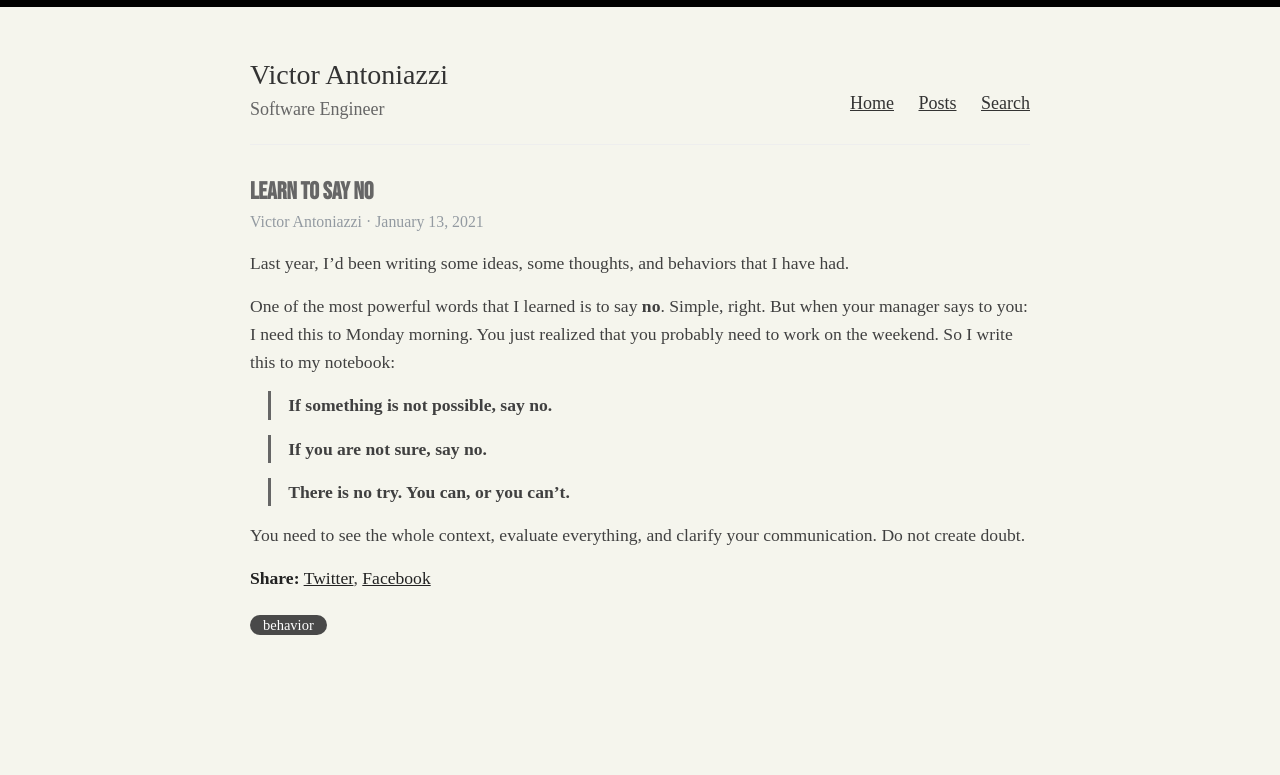
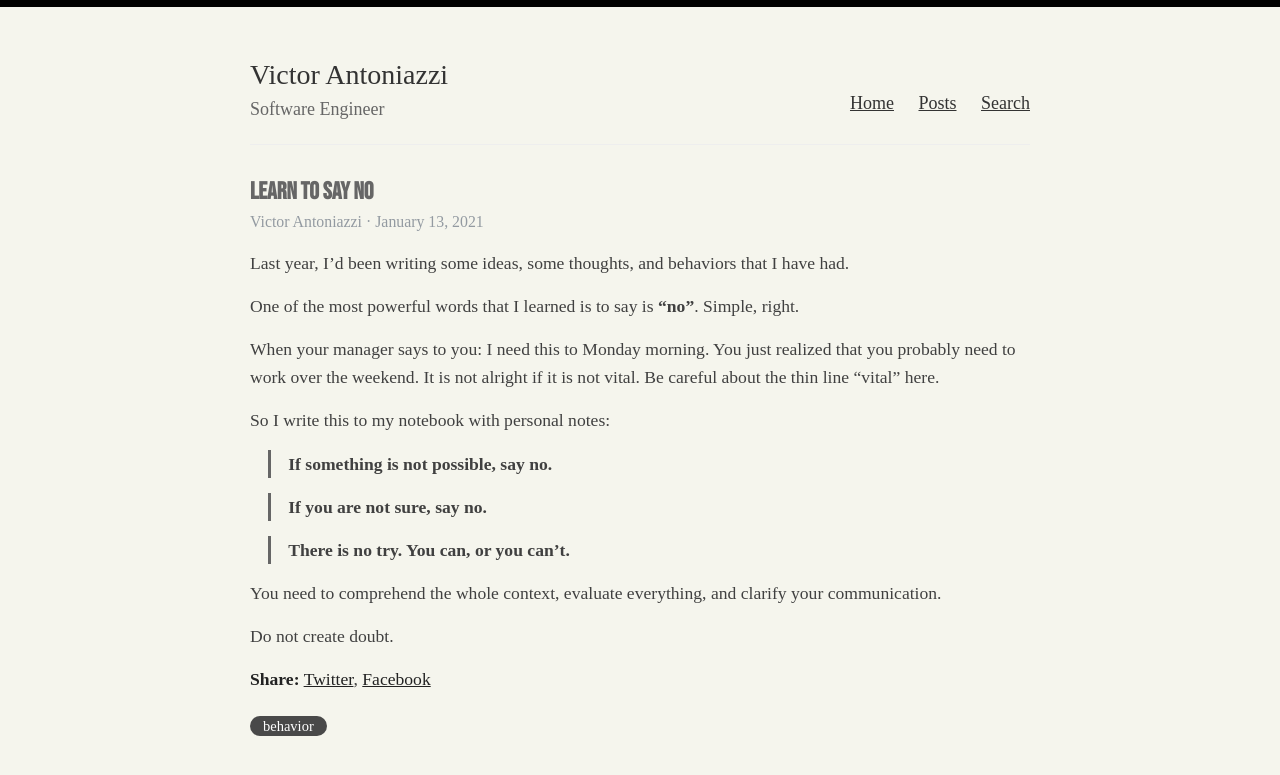
Before and after one commit to vgsantoniazzi/vgsantoniazzi.github.io, a Jekyll site: the page built from _posts/2021-01-13-learn-to-say-no.md, in a window 1280 px wide. Shown: the top 775 px of the page. Built offline with Jekyll 4.4.1, drawn with Linux system fonts in a browser that asks for light colours; some web fonts are replaced; our own code applies the rules of GitHub Pages for plain Markdown files.

Commit message:
Update 2021-01-13-learn-to-say-no.md

```diff
--- a/_posts/2021-01-13-learn-to-say-no.md
+++ b/_posts/2021-01-13-learn-to-say-no.md
@@ -6,7 +6,11 @@ categories: [behavior]
 
 Last year, I'd been writing some ideas, some thoughts, and behaviors that I have had.
 
-One of the most powerful words that I learned is to say **no**. Simple, right. But when your manager says to you: I need this to Monday morning. You just realized that you probably need to work on the weekend. So I write this to my notebook:
+One of the most powerful words that I learned is to say is **"no"**. Simple, right.
+
+When your manager says to you: I need this to Monday morning. You just realized that you probably need to work over the weekend. It is not alright if it is not vital. Be careful about the thin line "vital" here.
+
+So I write this to my notebook with personal notes:
 
 > If something is not possible, say no.
 
@@ -14,4 +18,6 @@ One of the most powerful words that I learned is to say **no**. Simple, right. B
 
 > There is no try. You can, or you can't.
 
-You need to see the whole context, evaluate everything, and clarify your communication. Do not create doubt.
+You need to comprehend the whole context, evaluate everything, and clarify your communication.
+
+Do not create doubt.
```
